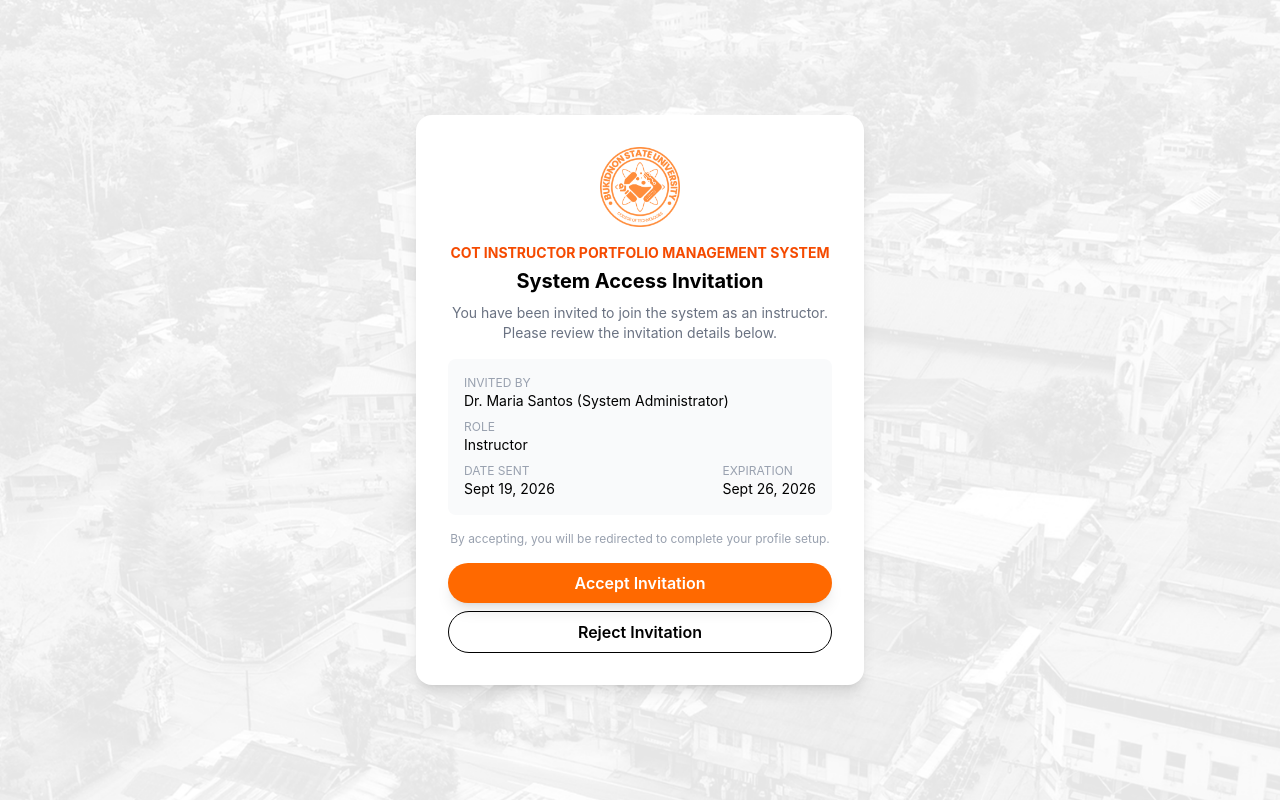
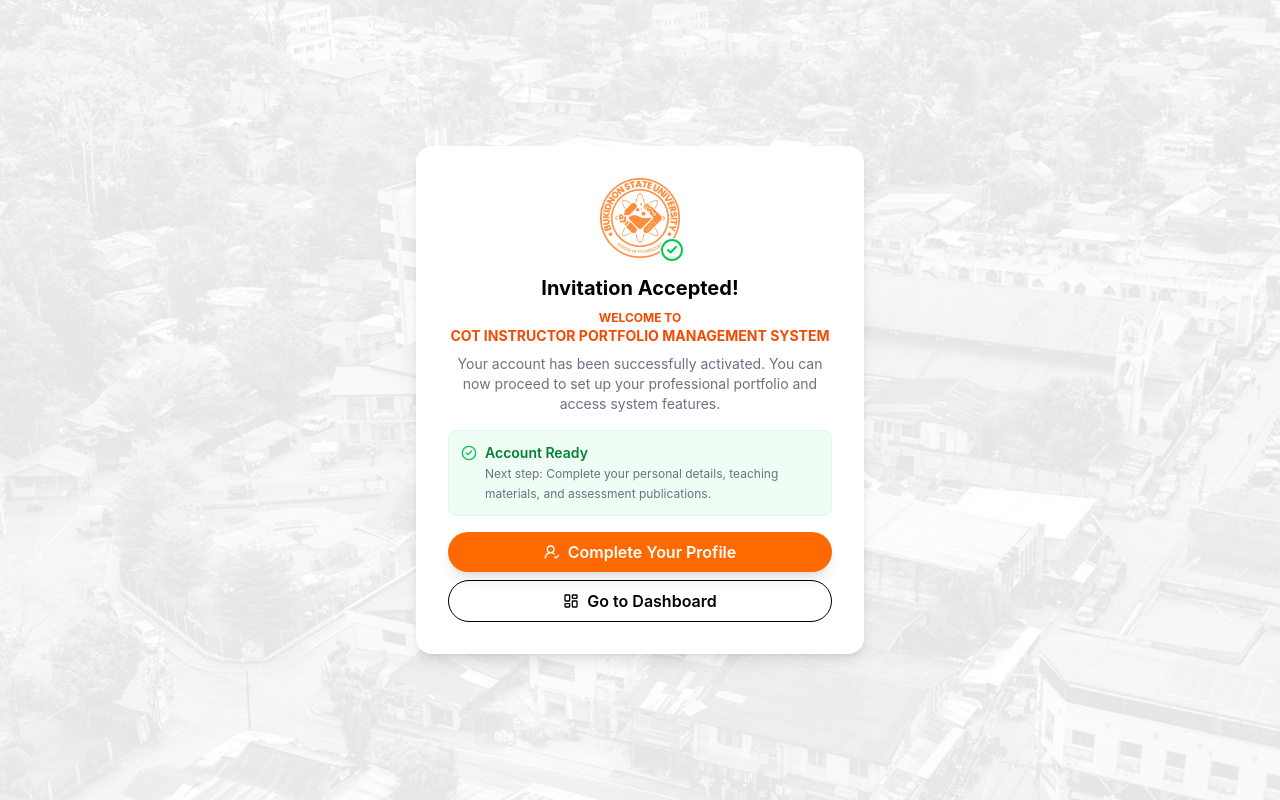
Before and after one commit to zeruann/COT-Instructor-Portfolio-Management-System, a React (Vite) app in the folder client/: page /invitation/1 in a window 1280 px wide. Both pictures are taken after a click on the button "Accept Invitation". Built offline with nearby package versions, Linux system fonts and the light colour scheme.

Commit message:
IN-001 _ Instructor should be able to accept/reject admin system access invitation

```diff
--- a/client/package.json
+++ b/client/package.json
@@ -11,6 +11,7 @@
   },
   "dependencies": {
     "@tailwindcss/vite": "^4.3.3",
+    "lucide-react": "^1.47.0",
     "react": "^19.2.8",
     "react-dom": "^19.2.8",
     "react-router-dom": "^7.18.4",
--- a/client/src/pages/auth/AcceptInvitation.jsx
+++ b/client/src/pages/auth/AcceptInvitation.jsx
@@ -1,16 +1,33 @@
+import { useState } from 'react';
+import { CheckCircle2, AlertCircle, UserRoundCheck, LayoutDashboard } from 'lucide-react';
 import cotLogo from '../../assets/COT-Orange.png';
 import buksuImg from '../../assets/Buksu-img.png';
 
 function AcceptInvitation() {
+  const [status, setStatus] = useState('pending'); // 'pending' | 'reject-confirm' | 'accepted' | 'rejected'
+  const [reason, setReason] = useState('');
+
+  const handleAccept = () => {
+    // TODO: call API to accept invitation
+    setStatus('accepted');
+  };
+
+  const handleConfirmRejection = () => {
+    // TODO: call API to reject invitation, send `reason`
+    setStatus('rejected');
+  };
+
   return (
     <div
       className="min-h-screen flex items-center justify-center bg-cover"
       style={{ backgroundImage: `url(${buksuImg})` }}
     >
       <div className="bg-white rounded-2xl shadow-lg p-8 w-full max-w-md text-center">
-        {/* logo */}
+
+        {/* PENDING */}
+        {status === 'pending' && (
+          <>
             <img src={cotLogo} alt="Logo" className="w-20 mx-auto mb-4" />
-
             <p className="text-orange-600 font-bold text-sm">
               COT INSTRUCTOR PORTFOLIO MANAGEMENT SYSTEM
             </p>
@@ -33,12 +50,111 @@ function AcceptInvitation() {
               By accepting, you will be redirected to complete your profile setup.
             </p>
 
-        <button className="w-full bg-orange-500 text-white rounded-full py-2 mt-4 font-semibold hover:bg-orange-600 shadow-lg">
+            <button
+              onClick={handleAccept}
+              className="w-full bg-orange-500 text-white rounded-full py-2 mt-4 font-semibold hover:bg-orange-600 shadow-lg"
+            >
               Accept Invitation
             </button>
-        <button className="w-full border rounded-full py-2 mt-2 font-semibold hover:bg-gray-50">
+            <button
+              onClick={() => setStatus('reject-confirm')}
+              className="w-full border rounded-full py-2 mt-2 font-semibold hover:bg-gray-50"
+            >
               Reject Invitation
             </button>
+          </>
+        )}
+
+        {/* REJECT CONFIRMATION */}
+        {status === 'reject-confirm' && (
+          <>
+            <AlertCircle className="w-12 h-12 text-orange-500 mx-auto mb-3" strokeWidth={1.5} />
+            <h1 className="text-xl font-bold">Reject Invitation?</h1>
+            <p className="text-gray-500 text-sm mt-2">
+              Are you sure you want to reject the invitation to join the{' '}
+              <span className="font-semibold text-gray-700">
+                COT Instructor Portfolio Management System
+              </span>
+              ? This action cannot be undone.
+            </p>
+
+            <div className="text-left mt-4">
+              <label className="text-gray-400 block text-xs mb-1">
+                REASON FOR REJECTION (OPTIONAL)
+              </label>
+              <textarea
+                value={reason}
+                onChange={(e) => setReason(e.target.value)}
+                placeholder="Please let us know why you are declining..."
+                className="w-full border rounded-lg p-2 text-sm resize-none h-20 focus:outline-none focus:ring-2 focus:ring-orange-300"
+              />
+            </div>
+
+            <button
+              onClick={handleConfirmRejection}
+              className="w-full bg-orange-500 text-white rounded-full py-2 mt-4 font-semibold hover:bg-orange-600 shadow-lg"
+            >
+              Confirm Rejection
+            </button>
+            <button
+              onClick={() => setStatus('pending')}
+              className="w-full border rounded-full py-2 mt-2 font-semibold hover:bg-gray-50"
+            >
+              Go Back
+            </button>
+          </>
+        )}
+
+        {/* ACCEPTED */}
+        {status === 'accepted' && (
+          <>
+            <div className="relative w-20 mx-auto mb-4">
+              <img src={cotLogo} alt="Logo" className="w-20" />
+              <CheckCircle2 className="w-6 h-6 text-green-500 bg-white rounded-full absolute -bottom-1 -right-1" fill="white" />
+            </div>
+            <h1 className="text-xl font-bold">Invitation Accepted!</h1>
+            <p className="text-orange-600 font-bold text-xs mt-2">WELCOME TO</p>
+            <p className="text-orange-600 font-bold text-sm">
+              COT INSTRUCTOR PORTFOLIO MANAGEMENT SYSTEM
+            </p>
+            <p className="text-gray-500 text-sm mt-2">
+              Your account has been successfully activated. You can now proceed
+              to set up your professional portfolio and access system features.
+            </p>
+
+            <div className="bg-green-50 border border-green-100 rounded-lg p-3 mt-4 text-left text-sm flex gap-2">
+              <CheckCircle2 className="w-4 h-4 text-green-500 shrink-0 mt-0.5" />
+              <p>
+                <span className="font-semibold text-green-700 block">Account Ready</span>
+                <span className="text-gray-500 text-xs">
+                  Next step: Complete your personal details, teaching materials,
+                  and assessment publications.
+                </span>
+              </p>
+            </div>
+
+            <button className="w-full bg-orange-500 text-white rounded-full py-2 mt-4 font-semibold hover:bg-orange-600 shadow-lg flex items-center justify-center gap-2">
+              <UserRoundCheck className="w-4 h-4" />
+              Complete Your Profile
+            </button>
+            <button className="w-full border rounded-full py-2 mt-2 font-semibold hover:bg-gray-50 flex items-center justify-center gap-2">
+              <LayoutDashboard className="w-4 h-4" />
+              Go to Dashboard
+            </button>
+          </>
+        )}
+
+        {/* REJECTED */}
+        {status === 'rejected' && (
+          <>
+            <h1 className="text-xl font-bold text-gray-700">Invitation Rejected</h1>
+            <p className="text-gray-500 text-sm mt-2">
+              You have declined this invitation. If this was a mistake,
+              please contact your administrator.
+            </p>
+          </>
+        )}
+
       </div>
     </div>
   );
```
Also changed, not shown: 1 other file (tests, documents, lock files or other folders). Lines whose indentation alone changed are shown as unchanged.
